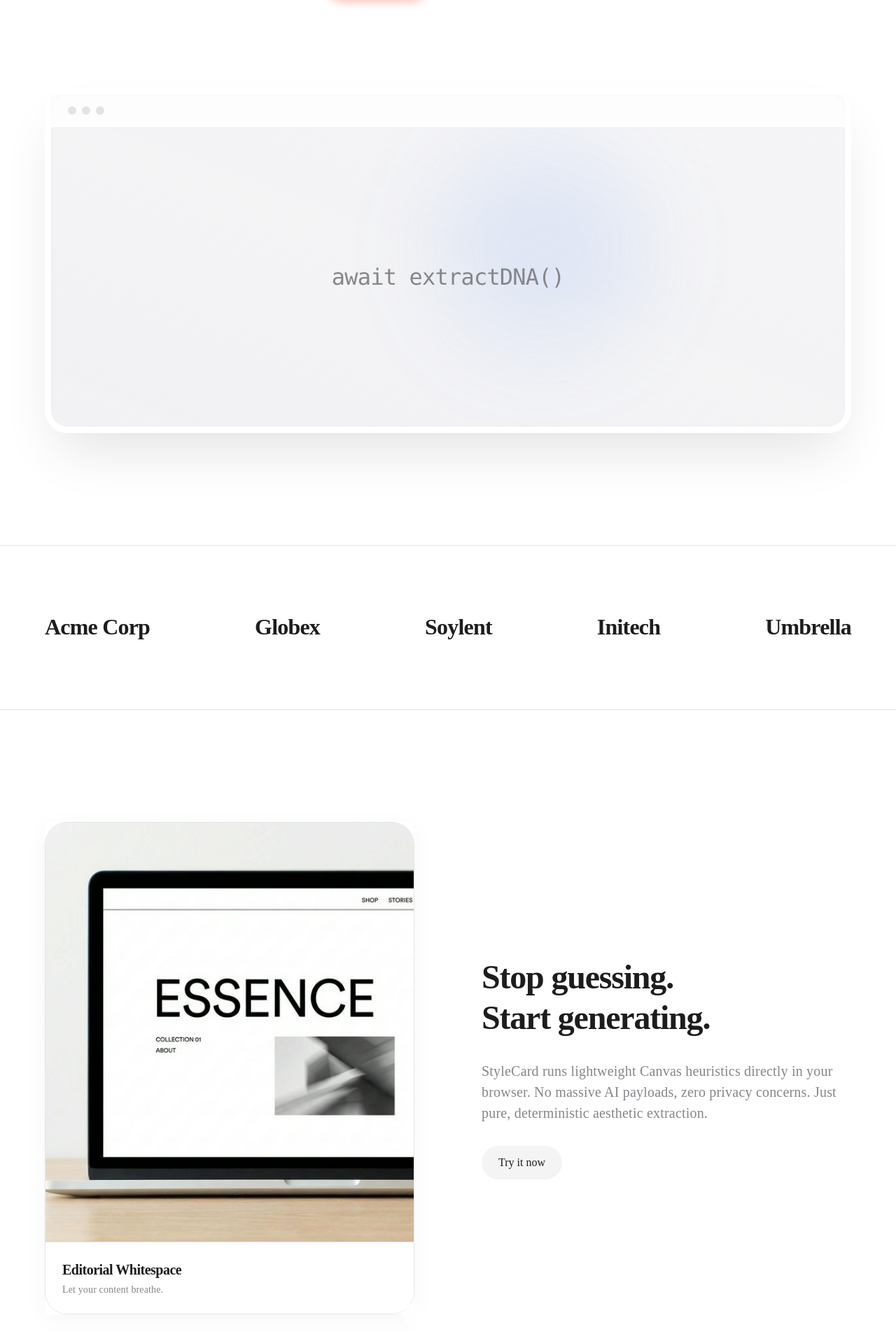
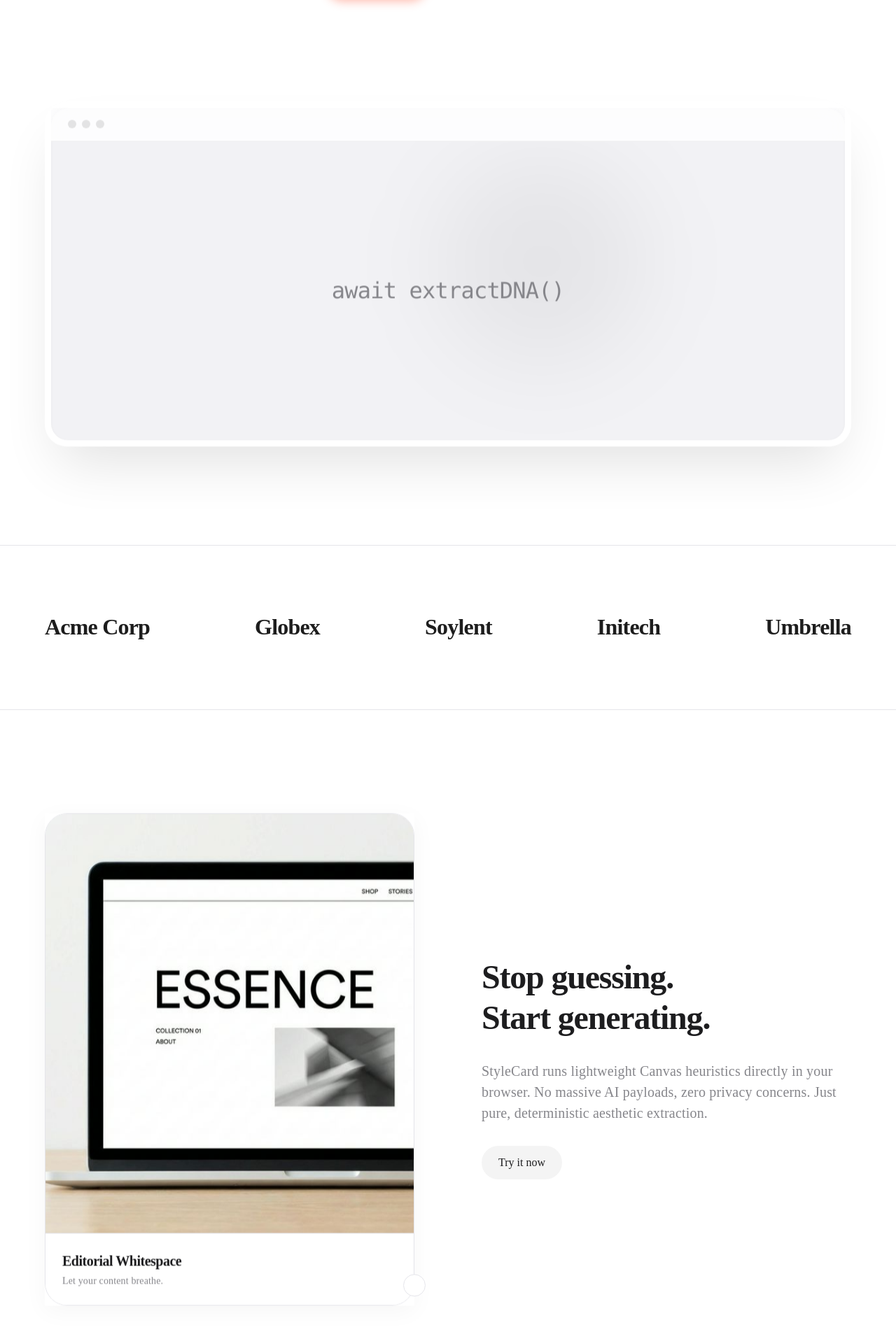
Before and after one commit to edohoeketio-lgtm/StyleCard, a Next.js app: page / in a window 1280 px wide. Shown: the part 543-2460 px from the top of the page at 70% size. Built offline with nearby package versions, Linux system fonts and the light colour scheme.

Commit message:
feat: implement parallax scroll wrappers and remove text gradients from landing

```diff
--- a/src/app/page.tsx
+++ b/src/app/page.tsx
@@ -1,6 +1,6 @@
 import { Navbar } from "@/components/layout/Navbar"
 import { Footer } from "@/components/layout/Footer"
-import { FadeUp, StaggerChildren } from "@/components/motion/MotionWrapper"
+import { FadeUp, StaggerChildren, ParallaxScroll } from "@/components/motion/MotionWrapper"
 import { PillButton } from "@/components/ui/PillButton"
 import { MediaCard } from "@/components/ui/MediaCard"
 import { HorizontalGallery } from "@/components/motion/HorizontalGallery"
@@ -16,7 +16,7 @@ export default function Home() {
           <FadeUp>
             <h1 className="text-[56px] md:text-[88px] leading-[1.05] tracking-[-0.05em] font-semibold text-balance mb-24 max-w-5xl text-primary">
               Extract the exact <br className="hidden md:block" />
-              <span className="text-transparent bg-clip-text bg-gradient-to-r from-accent via-black to-accent/80">Style DNA</span> of any website.
+              <span className="text-black">Style DNA</span> of any website.
             </h1>
           </FadeUp>
           <FadeUp delay={0.1}>
@@ -34,10 +34,11 @@ export default function Home() {
             </Link>
           </FadeUp>
 
-          <FadeUp delay={0.3} className="w-full max-w-[1200px] mt-[64px] relative perspective-1000">
+          <FadeUp delay={0.3} className="w-full max-w-[1200px] mt-[64px] perspective-1000">
+            <ParallaxScroll offset={50} className="relative">
               {/* Dramatic Floating Hero Showpiece */}
               <div className="w-full aspect-[16/10] md:aspect-[21/9] rounded-[32px] overflow-hidden relative shadow-[0_40px_80px_-20px_rgba(0,0,0,0.12)] border border-white/60 bg-white/40 backdrop-blur-3xl flex items-center justify-center p-8 transition-transform duration-[1500ms] hover:scale-[1.01] hover:-translate-y-2 group">
-              <div className="absolute inset-x-0 top-0 h-[1px] bg-gradient-to-r from-transparent via-white to-transparent opacity-80" />
+                <div className="absolute inset-x-0 top-0 h-[1px] bg-white/80 opacity-80" />
                 <div className="w-full h-full rounded-[24px] overflow-hidden flex flex-col bg-[#F5F5F7] shadow-inner relative">
 
                   {/* Simulated macOS Header */}
@@ -48,14 +49,15 @@ export default function Home() {
                   </div>
 
                   {/* Content Area */}
-                <div className="flex-1 flex items-center justify-center relative overflow-hidden bg-gradient-to-tr from-[#E5E5EA]/20 to-transparent">
+                  <div className="flex-1 flex items-center justify-center relative overflow-hidden bg-[#E5E5EA]/20">
                     {/* Abstract design elements to look like analysis in progress */}
-                  <div className="absolute top-1/4 left-1/4 w-[200px] h-[200px] bg-accent/10 rounded-full blur-3xl mix-blend-multiply" />
-                  <div className="absolute bottom-1/4 right-1/4 w-[300px] h-[300px] bg-blue-500/10 rounded-full blur-3xl mix-blend-multiply" />
+                    <div className="absolute top-1/4 left-1/4 w-[200px] h-[200px] bg-accent/5 rounded-full blur-3xl mix-blend-multiply" />
+                    <div className="absolute bottom-1/4 right-1/4 w-[300px] h-[300px] bg-black/5 rounded-full blur-3xl mix-blend-multiply" />
                     <p className="text-muted text-h2 font-medium z-10 font-mono tracking-tight text-black/40">await extractDNA()</p>
                   </div>
                 </div>
               </div>
+            </ParallaxScroll>
           </FadeUp>
         </section>
 
@@ -73,14 +75,18 @@ export default function Home() {
         {/* FEATURE SPLIT */}
         <section id="features" className="px-16 md:px-64 flex flex-col md:flex-row gap-[96px] items-center mb-[128px]">
           <div className="flex-1 w-full order-2 md:order-1 relative">
+            <ParallaxScroll offset={60}>
               <MediaCard
                 imageSrc="/editorial_minimal.png"
                 title="Editorial Whitespace"
                 subtitle="Let your content breathe."
                 aspectRatio="portrait"
               />
+            </ParallaxScroll>
             {/* Floating decoration to match exactly.ai premium vibe */}
-            <div className="absolute -bottom-16 -right-16 w-32 h-32 bg-glass-light backdrop-blur-2xl rounded-lg shadow-float border border-white/40 hidden md:block" />
+            <ParallaxScroll offset={90} className="absolute -bottom-16 -right-16 z-20 hidden md:block">
+              <div className="w-32 h-32 bg-white rounded-lg shadow-float border border-border" />
+            </ParallaxScroll>
           </div>
           <div className="flex-1 order-1 md:order-2">
             <FadeUp>
--- a/src/components/motion/MotionWrapper.tsx
+++ b/src/components/motion/MotionWrapper.tsx
@@ -1,8 +1,9 @@
 "use client"
 
-import { motion } from "framer-motion"
+import { motion, useScroll, useTransform } from "framer-motion"
 import { fadeUpVariant, staggerContainer, hoverLiftCard, glassInVariant } from "@/lib/motion"
 import { cn } from "@/lib/utils"
+import { useRef } from "react"
 
 export function FadeUp({
     children,
@@ -90,3 +91,28 @@ export function GlassPanelMotion({
         </motion.div>
     )
 }
+
+export function ParallaxScroll({
+    children,
+    className,
+    offset = 100,
+}: {
+    children: React.ReactNode
+    className?: string
+    offset?: number
+}) {
+    const ref = useRef(null)
+    const { scrollYProgress } = useScroll({
+        target: ref,
+        offset: ["start end", "end start"]
+    })
+
+    // Map scroll progress from -offset to +offset
+    const y = useTransform(scrollYProgress, [0, 1], [-offset, offset])
+
+    return (
+        <motion.div ref={ref} style={{ y }} className={className}>
+            {children}
+        </motion.div>
+    )
+}
```
Lines whose indentation alone changed are shown as unchanged.
